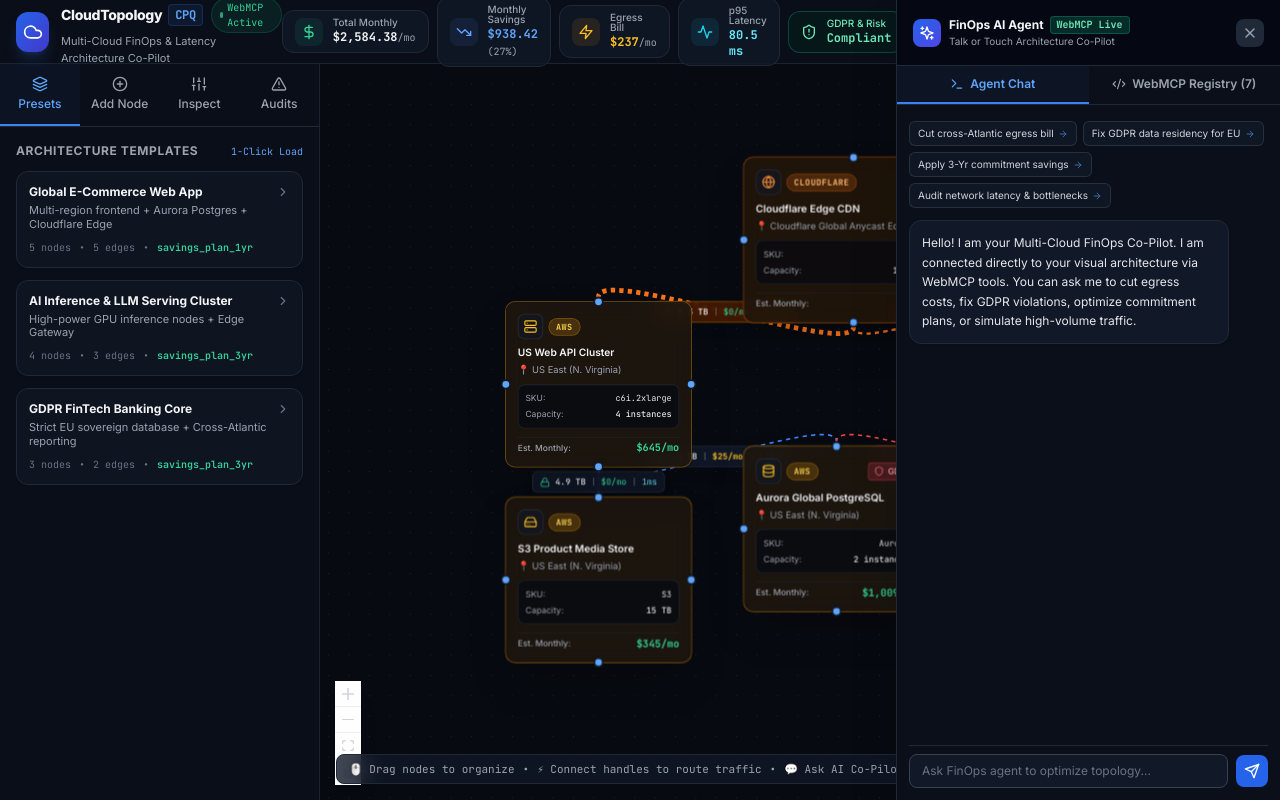
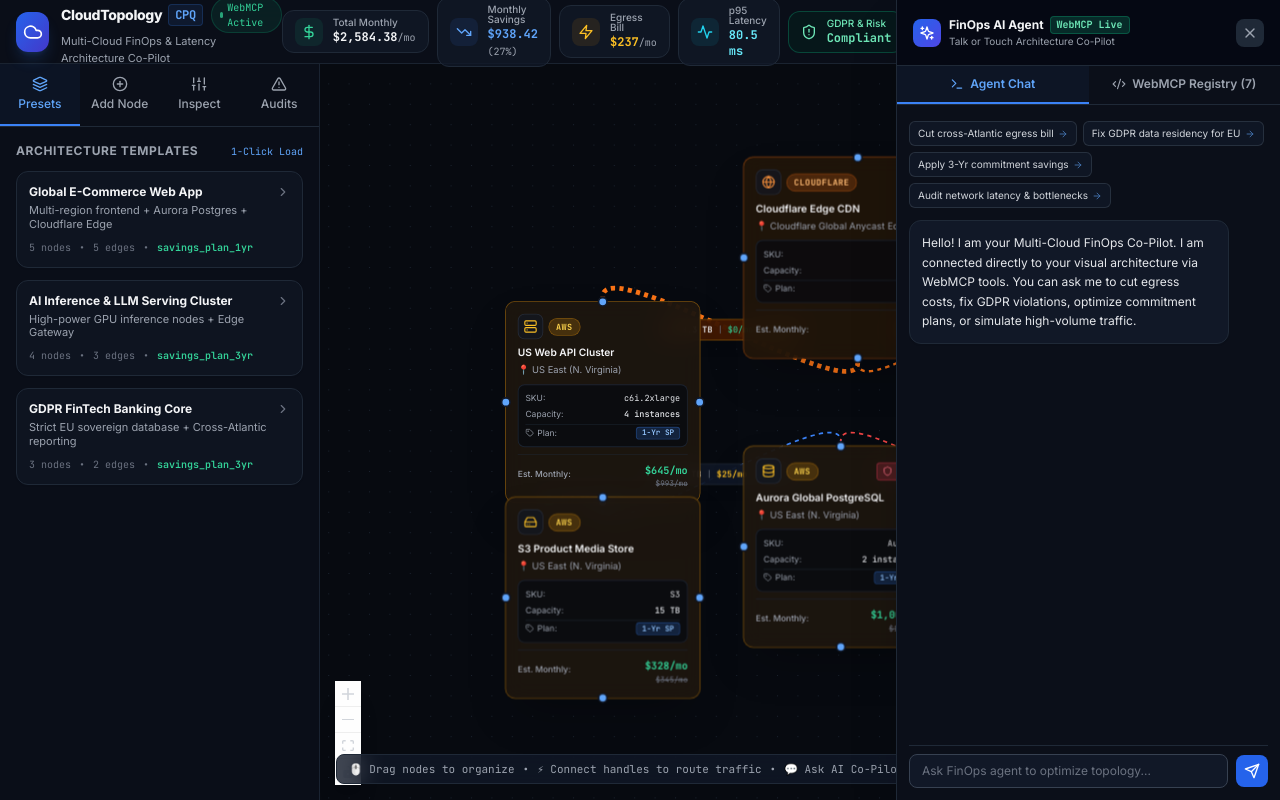
Before and after one commit to sachinm207/cloudtopology-cpq, a React (Vite) app: page / in a window 1280 px wide. Built offline with nearby package versions, Linux system fonts and the light colour scheme.

Commit message:
feat: Add per-node pricing tier configuration and dynamic baseline strikethrough prices

```diff
--- a/src/App.tsx
+++ b/src/App.tsx
@@ -43,6 +43,10 @@
     initialPreset.nodes.map((n) => ({
       ...n,
       type: 'customNode',
+      data: {
+        ...n.data,
+        pricingTier: initialPreset.pricingTier,
+      },
     }))
   );
 
@@ -82,6 +86,20 @@
   const summary = useMemo(() => {
     return evaluateTopology(typedNodes, typedEdges, pricingTier);
   }, [typedNodes, typedEdges, pricingTier]);
+
+  // Global Plan Change Handler - updates global and all active node cards
+  const handleGlobalPricingTierChange = (newTier: PricingTier) => {
+    setPricingTier(newTier);
+    setNodes((nds) =>
+      nds.map((node) => ({
+        ...node,
+        data: {
+          ...node.data,
+          pricingTier: newTier,
+        },
+      }))
+    );
+  };
 
   // Synchronize with WebMCP bridge
   useEffect(() => {
@@ -131,6 +149,10 @@
       preset.nodes.map((n) => ({
         ...n,
         type: 'customNode',
+        data: {
+          ...n.data,
+          pricingTier: preset.pricingTier,
+        },
       }))
     );
     setEdges(
@@ -233,7 +255,7 @@
       <Header
         summary={summary}
         pricingTier={pricingTier}
-        onPricingTierChange={setPricingTier}
+        onPricingTierChange={handleGlobalPricingTierChange}
         onOpenTerraform={() => setIsTerraformOpen(true)}
         onOpenQuote={() => setIsQuoteOpen(true)}
         onOpenAgent={() => setIsAgentOpen((prev) => !prev)}
--- a/src/components/CustomNode.tsx
+++ b/src/components/CustomNode.tsx
@@ -1,6 +1,6 @@
 import { memo } from 'react';
 import { Handle, Position } from '@xyflow/react';
-import { Server, Database, HardDrive, Globe, Shield, Layers } from 'lucide-react';
+import { Server, Database, HardDrive, Globe, Shield, Layers, Tag } from 'lucide-react';
 import { TopologyNodeData } from '../types/topology';
 import { CLOUD_REGIONS, RESOURCE_SKUS } from '../data/catalog';
 
@@ -40,6 +40,13 @@
   queue: Layers,
 };
 
+const planLabels: Record<string, { label: string; bg: string; text: string }> = {
+  on_demand: { label: 'On-Demand', bg: 'bg-gray-800 text-gray-300 border-gray-700', text: 'text-gray-300' },
+  savings_plan_1yr: { label: '1-Yr SP (~35% off)', bg: 'bg-blue-500/20 text-blue-300 border-blue-500/30', text: 'text-blue-400' },
+  savings_plan_3yr: { label: '3-Yr SP (~55% off)', bg: 'bg-emerald-500/20 text-emerald-300 border-emerald-500/30', text: 'text-emerald-400' },
+  spot: { label: 'Spot (~65% off)', bg: 'bg-purple-500/20 text-purple-300 border-purple-500/30', text: 'text-purple-400' },
+};
+
 export const CustomNode = memo((props: any) => {
   const data = (props?.data || {}) as TopologyNodeData;
   const selected = props?.selected;
@@ -49,9 +56,26 @@
   const region = CLOUD_REGIONS[data.regionId || 'aws-us-east-1'];
   const sku = RESOURCE_SKUS.find((s) => s.id === data.skuId);
 
+  // Dynamic cost calculation based on active pricing tier
+  const tier = data.pricingTier || 'on_demand';
+  const tierInfo = planLabels[tier] || planLabels.on_demand;
+
+  let basePrice = sku?.monthlyPrice || 100;
+  if (data.serviceType === 'storage' && data.allocatedStorageGb) {
+    basePrice = (data.allocatedStorageGb / 1000) * basePrice;
+  }
+  const onDemandTotal = basePrice * (data.instances || 1);
+
+  let discount = 0;
+  if (tier === 'savings_plan_1yr') discount = sku?.savingsPlan1YrDiscount || 0.32;
+  else if (tier === 'savings_plan_3yr') discount = sku?.savingsPlan3YrDiscount || 0.55;
+  else if (tier === 'spot') discount = 0.65;
+
+  const dynamicMonthlyCost = Math.round(onDemandTotal * (1 - discount));
+
   return (
     <div
-      className={`relative rounded-xl border p-3.5 shadow-2xl backdrop-blur-md transition-all duration-200 min-w-[220px] max-w-[260px] ${
+      className={`relative rounded-xl border p-3.5 shadow-2xl backdrop-blur-md transition-all duration-200 min-w-[230px] max-w-[270px] ${
         providerStyle.bg
       } ${providerStyle.border} ${
         selected ? 'ring-2 ring-blue-400 scale-[1.02] shadow-blue-500/20' : ''
@@ -93,7 +117,7 @@
       </div>
 
       {/* Specs / Details */}
-      <div className="bg-gray-950/60 rounded-lg p-2 border border-gray-800/80 mb-2.5 space-y-1">
+      <div className="bg-gray-950/60 rounded-lg p-2 border border-gray-800/80 mb-2 space-y-1">
         <div className="flex justify-between items-center text-[10px] text-gray-300">
           <span className="text-gray-400">SKU:</span>
           <span className="font-mono text-gray-200 truncate max-w-[120px]" title={sku?.name}>
@@ -109,14 +133,29 @@
             }
           </span>
         </div>
+        <div className="flex justify-between items-center text-[10px] text-gray-300 pt-0.5 border-t border-gray-800/60">
+          <span className="text-gray-400 flex items-center gap-1">
+            <Tag className="w-2.5 h-2.5" /> Plan:
+          </span>
+          <span className={`font-mono text-[9px] px-1.5 py-0.2 rounded border font-semibold ${tierInfo.bg}`}>
+            {tier === 'on_demand' ? 'On-Demand' : tier === 'savings_plan_1yr' ? '1-Yr SP' : tier === 'savings_plan_3yr' ? '3-Yr SP' : 'Spot'}
+          </span>
+        </div>
       </div>
 
       {/* Footer: Price Badge */}
       <div className="flex items-center justify-between pt-1 border-t border-gray-800/60">
         <span className="text-[10px] text-gray-400 font-medium">Est. Monthly:</span>
-        <span className="font-mono text-xs font-bold text-emerald-400">
-          ${Math.round(data.monthlyCost || (sku?.monthlyPrice || 0) * (data.instances || 1) || 50).toLocaleString()}/mo
-        </span>
+        <div className="text-right">
+          <span className="font-mono text-xs font-bold text-emerald-400">
+            ${dynamicMonthlyCost.toLocaleString()}/mo
+          </span>
+          {discount > 0 && (
+            <span className="text-[9px] text-gray-500 line-through block font-mono">
+              ${Math.round(onDemandTotal)}/mo
+            </span>
+          )}
+        </div>
       </div>
     </div>
   );
--- a/src/components/Sidebar.tsx
+++ b/src/components/Sidebar.tsx
@@ -6,9 +6,10 @@
   ShieldCheck,
   ChevronRight,
   Sliders,
-  Trash2
+  Trash2,
+  Tag
 } from 'lucide-react';
-import { TopologyNodeData, CloudProvider, ServiceType, ComplianceViolation } from '../types/topology';
+import { TopologyNodeData, CloudProvider, ServiceType, ComplianceViolation, PricingTier } from '../types/topology';
 import { CLOUD_REGIONS, RESOURCE_SKUS } from '../data/catalog';
 import { ARCHITECTURE_PRESETS, ArchitecturePreset } from '../data/presets';
 
@@ -250,6 +251,23 @@
                   </select>
                 </div>
 
+                {/* Per-Node FinOps Pricing Tier Selector */}
+                <div>
+                  <label className="text-[11px] font-medium text-gray-400 block mb-1 flex items-center gap-1">
+                    <Tag className="w-3 h-3 text-emerald-400" /> Node Pricing Commitment Tier
+                  </label>
+                  <select
+                    value={selectedNode.data.pricingTier || 'on_demand'}
+                    onChange={(e) => onUpdateNode(selectedNode.id, { pricingTier: e.target.value as PricingTier })}
+                    className="w-full bg-gray-900 border border-gray-700 rounded-lg px-2.5 py-1.5 text-xs text-gray-100 font-mono focus:outline-none focus:border-blue-500"
+                  >
+                    <option value="on_demand">On-Demand (Standard 0% off)</option>
+                    <option value="savings_plan_1yr">1-Yr Savings Plan (~35% off)</option>
+                    <option value="savings_plan_3yr">3-Yr Savings Plan (~55% off)</option>
+                    <option value="spot">Spot Instances (~65% off)</option>
+                  </select>
+                </div>
+
                 {/* Instances Scale */}
                 {selectedNode.data.serviceType === 'compute' && (
                   <div>
```
Also changed, not shown: screenshot.png.
